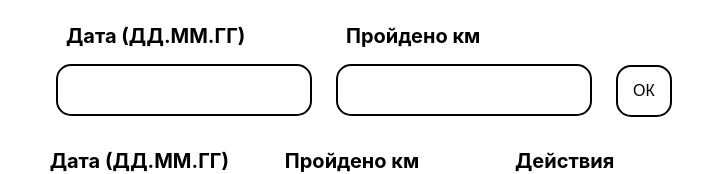
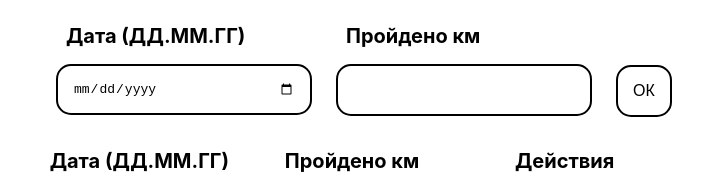
Before and after one commit to NSobol/steps, a React (Create React App) app: page / in a window 1280 px wide. Shown: the top 174 px of the page, without its empty margins (288-991 px from the left). Built offline with nearby package versions, Linux system fonts and the light colour scheme.

Commit message:
Исправила названия файлов и изменила типы input

```diff
--- a/src/App.js
+++ b/src/App.js
@@ -1,10 +1,10 @@
 import "./App.css";
 import React, { useState } from "react";
-import FormRezult from "./Components/formrezult/FormRezult.jsx";
-import Rezults from "./Components/rezults/Results.jsx";
+import FormResult from "./Components/formrezult/FormResult.jsx";
+import Results from "./Components/results/Results.jsx";
 
 function App() {
-  const [workouts, setWorkouts] = useState([
+  const [workouts] = useState([
     { id: "1", date: "10.08.22", distance: "4.7" },
     { id: "2", date: "11.08.22", distance: "6.2" },
     { id: "3", date: "12.08.22", distance: "5.3" },
@@ -13,8 +13,8 @@ function App() {
 
   return (
     <>
-      <FormRezult />
-      <Rezults
+      <FormResult />
+      <Results
         workouts={workouts}
       />
     </>
--- a/src/Components/formrezult/FormRezult.jsx
+++ b/src/Components/formrezult/FormResult.jsx
@@ -1,7 +1,10 @@
+
 import React from "react";
-import s from "./formrezult.module.css";
+import s from "./FormResult.module.css";
 
 function FormRezult(props) {
+
+
   return (
     <form className={s.form}>
       <div className={s["form-item"]}>
@@ -9,7 +12,7 @@ function FormRezult(props) {
           Дата (ДД.ММ.ГГ)
         </label>
         <input
-          type="text"
+          type="date"
           id="data"
           name="data"
           className={s["form-item-input"]}
@@ -20,7 +23,7 @@ function FormRezult(props) {
           Пройдено км
         </label>
         <input
-          type="text"
+          type="number"
           id="distance"
           name="distance"
           className={s["form-item-input"]}
--- a/src/Components/rezults/Results.jsx
+++ b/src/Components/results/Results.jsx
@@ -1,6 +1,6 @@
 import React from "react";
 import Workout from "../workout/Workout";
-import s from "./rezults.module.css";
+import s from "./results.module.css";
 
 function Results(props) {
   const { workouts, onRemove, onEdit } = props;
--- a/src/Components/workout/Workout.jsx
+++ b/src/Components/workout/Workout.jsx
@@ -1,5 +1,5 @@
 import React from "react";
-import s from "../rezults/rezults.module.css";
+import s from "../results/results.module.css";
 
 function Workout(props) {
   const { data, onRemove, onEdit } = props;
```
Also changed, not shown: src/Components/formrezult/FormResult.module.css (renamed from src/Components/formrezult/formrezult.module.css), src/Components/results/results.module.css (renamed from src/Components/rezults/rezults.module.css).
